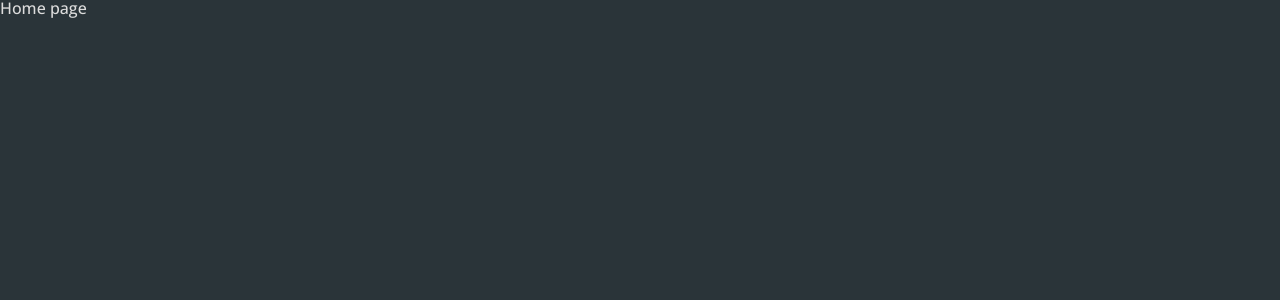
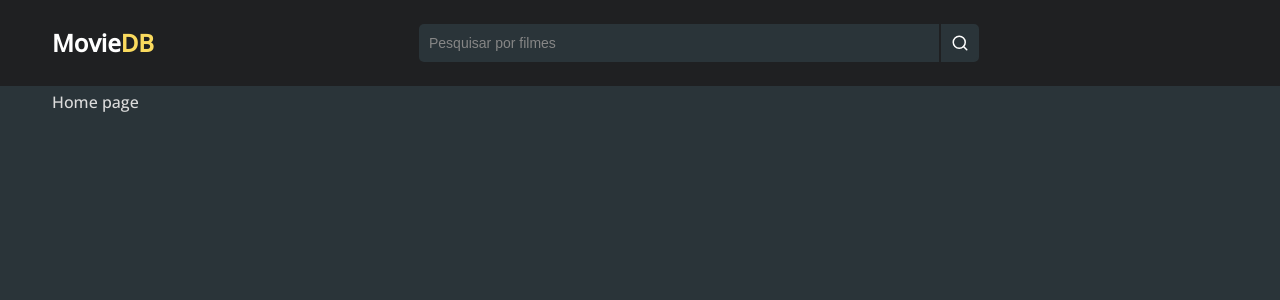
Before and after one commit to alancleyton/desafio-frontend-moviedb, a React (Create React App) app: page / in a window 1280 px wide. Shown: the top 300 px of the page. Built offline with nearby package versions, Linux system fonts and the light colour scheme.

Commit message:
feat: add TopBar component

```diff
--- /dev/null
+++ b/src/components/TopBar/TopBar.jsx
@@ -0,0 +1,25 @@
+import React from 'react';
+import { Link } from 'react-router-dom';
+import Container from '../../styles/container';
+import { Nav, NavMenu, NavForm, NavLogo } from './TopBar.styles';
+import { SearchField } from '../SearchField';
+
+const TopBar = () => (
+  <Nav>
+    <Container>
+      <NavMenu>
+        <NavLogo>
+          <Link to="/">
+            Movie<b>DB</b>
+          </Link>
+        </NavLogo>
+
+        <NavForm>
+          <SearchField />
+        </NavForm>
+      </NavMenu>
+    </Container>
+  </Nav>
+);
+
+export default TopBar;
--- /dev/null
+++ b/src/components/TopBar/TopBar.styles.js
@@ -0,0 +1,35 @@
+import styled from 'styled-components';
+import { primaryGray, primaryYellow, white } from '../../styles/colors';
+
+export const Nav = styled.nav`
+  width: 100%;
+  padding: 1rem 1.5rem;
+  background-color: ${primaryGray};
+`;
+
+export const NavMenu = styled.div`
+  display: flex;
+  flex-direction: row;
+  align-items: center;
+  width: 100%;
+`;
+
+export const NavLogo = styled.div`
+  a {
+    font-size: 1.5rem;
+    line-height: 1.5;
+    font-weight: 600;
+    color: ${white};
+    margin-right: 1rem;
+    b {
+      color: ${primaryYellow};
+    }
+  }
+`;
+
+export const NavForm = styled.form`
+  display: flex;
+  align-items: center;
+  justify-content: center;
+  width: 100%;
+`;
--- /dev/null
+++ b/src/components/TopBar/index.js
@@ -0,0 +1 @@
+export { default as TopBar } from './TopBar';
--- a/src/pages/home/index.jsx
+++ b/src/pages/home/index.jsx
@@ -1,9 +1,15 @@
 import React from 'react';
+import { TopBar } from '../../components/TopBar';
+import Container from '../../styles/container';
 
 export default function Home() {
   return (
     <div>
-      <h2>Home page</h2>
+      <TopBar />
+
+      <Container>
+        <h2>Home page</h2>
+      </Container>
     </div>
   );
 }
--- /dev/null
+++ b/src/styles/container.js
@@ -0,0 +1,11 @@
+import styled from 'styled-components';
+
+const Container = styled.div`
+  display: block;
+  margin: 0 auto;
+  width: 100%;
+  max-width: 1200px;
+  padding: 0.5rem 0.75rem;
+`;
+
+export default Container;
```
